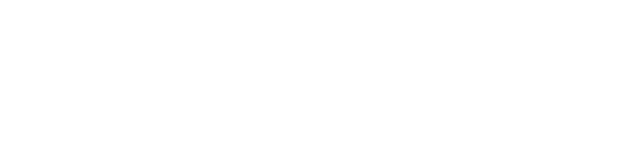
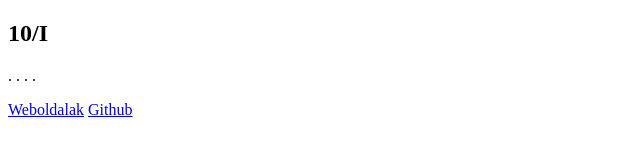
Before and after one commit to TheConqueror327/10i_html.github.io, a plain HTML site: page index.html in a window 1280 px wide. Shown: the whole page, without its empty margins (0-640 px from the left). Drawn offline with Linux system fonts and the light colour scheme.

Commit message:
Update index.html

```diff
--- a/index.html
+++ b/index.html
@@ -4,11 +4,20 @@
     <meta charset="UTF-8">
     <meta http-equiv="X-UA-Compatible" content="IE=edge">
     <meta name="viewport" content="width=device-width, initial-scale=1.0">
-    <title>Document</title>
+    <title> ¯\_( ͡❛ ͜ʖ ͡❛)_/¯ </title>
     <link rel="stylesheet" href="style.css">
     <script src="script.js"></script>
 </head>
 <body>
-
+    <section id="banner">
+            <div class="banner-text">
+                <h1>10/I</h1>
+                <p> . . . .</p>
+                <div class="banner-btn">
+                    <a href="weboldalo.html"><span></span>Weboldalak</a>
+                    <a href="https://github.com/TheConqueror327/10i_html.github.io"><span></span>Github</a>
+                </div>
+            </div>
+        </section>
 </body>
 </html>
```
